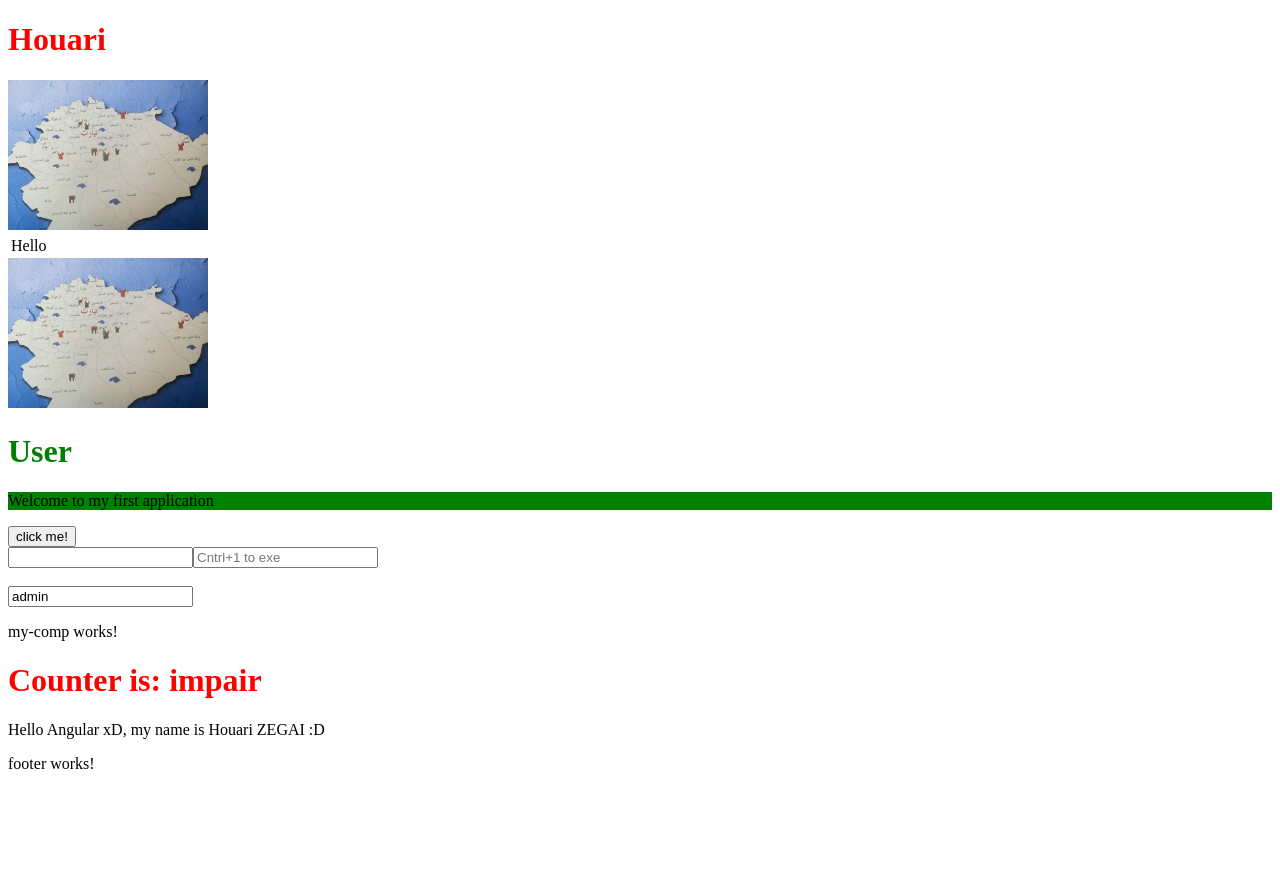
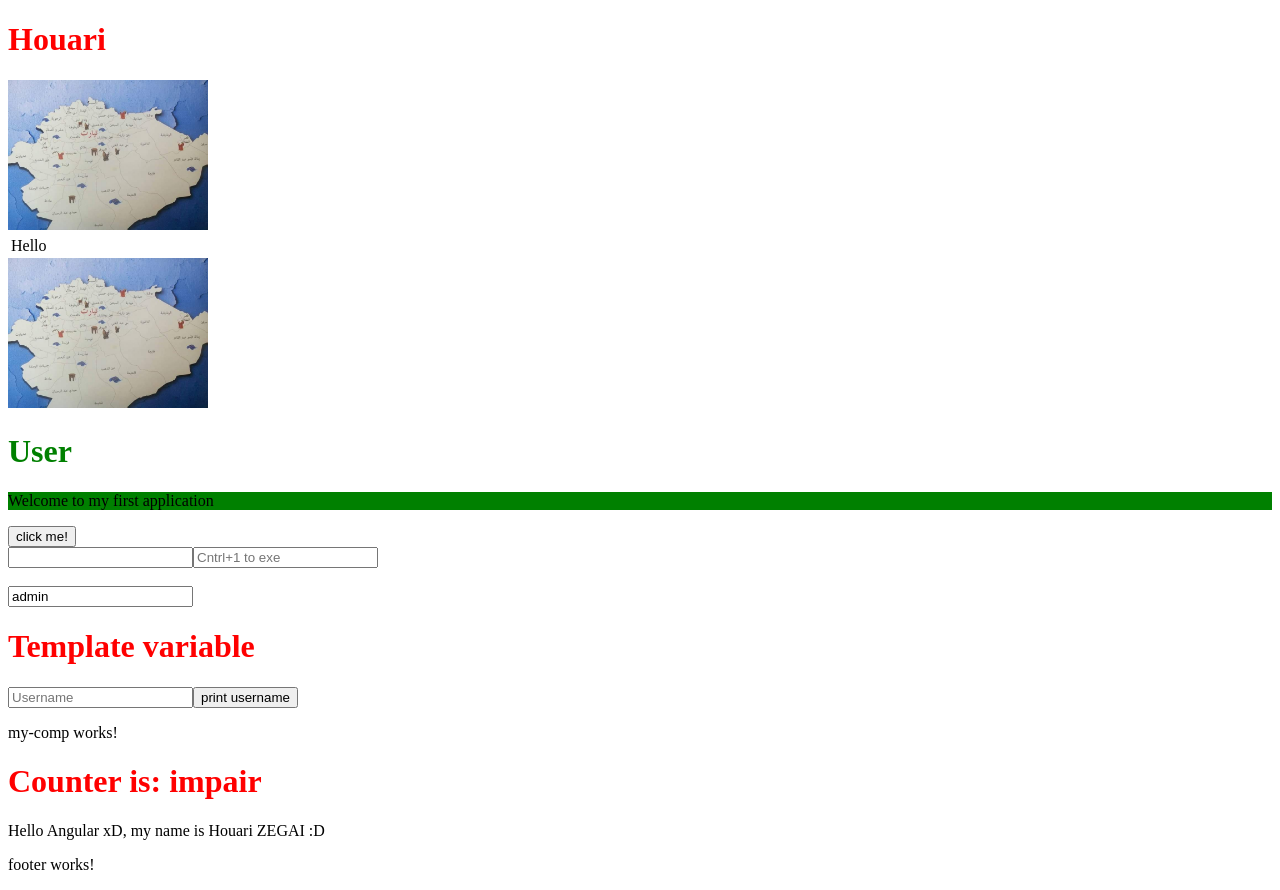
Before and after one commit to Eanderson99/AngularLearning, an Angular app in the folder helloWorld/: page / in a window 1280 px wide. Before the commit the page ends 800 px from the top, so only its background shows below. Built offline with nearby package versions, Linux system fonts and the light colour scheme.

Commit message:
Basic - working with access element

```diff
--- a/helloWorld/src/app/header/header.component.html
+++ b/helloWorld/src/app/header/header.component.html
@@ -29,3 +29,10 @@
 
 <!-- 2 way binding -->
 <input type="text" [(ngModel)]="val" (keyup.enter)="printVal()">
+
+<!----------------------------------->
+
+<h1>Template variable</h1>
+<!-- Template variable -->
+<input #username type="text" placeholder="Username">
+<button (click)="printData(username)">print username</button>
--- a/helloWorld/src/app/header/header.component.ts
+++ b/helloWorld/src/app/header/header.component.ts
@@ -1,11 +1,13 @@
-import { Component, OnInit } from '@angular/core';
+import { Component, ViewChild, ElementRef } from '@angular/core';
 
 @Component({
   selector: '[app-header]',
   templateUrl: './header.component.html',
   styleUrls: ['./header.component.css']
 })
-export class HeaderComponent implements OnInit {
+export class HeaderComponent {
+
+  @ViewChild('username') myInput : ElementRef;
 
   myName = "Houari"
   myImg = "../../assets/tiaret.jpg"
@@ -14,9 +16,6 @@ export class HeaderComponent implements OnInit {
   val = "admin"
 
   constructor() { }
-
-  ngOnInit(): void {
-  }
 
   onClick(e) {
     console.log(e.target)
@@ -30,4 +29,8 @@ export class HeaderComponent implements OnInit {
     console.log(this.val)
   }
 
+  printData(e) {
+    console.log(this.myInput.nativeElement.value)
+  }
+
 }
```
